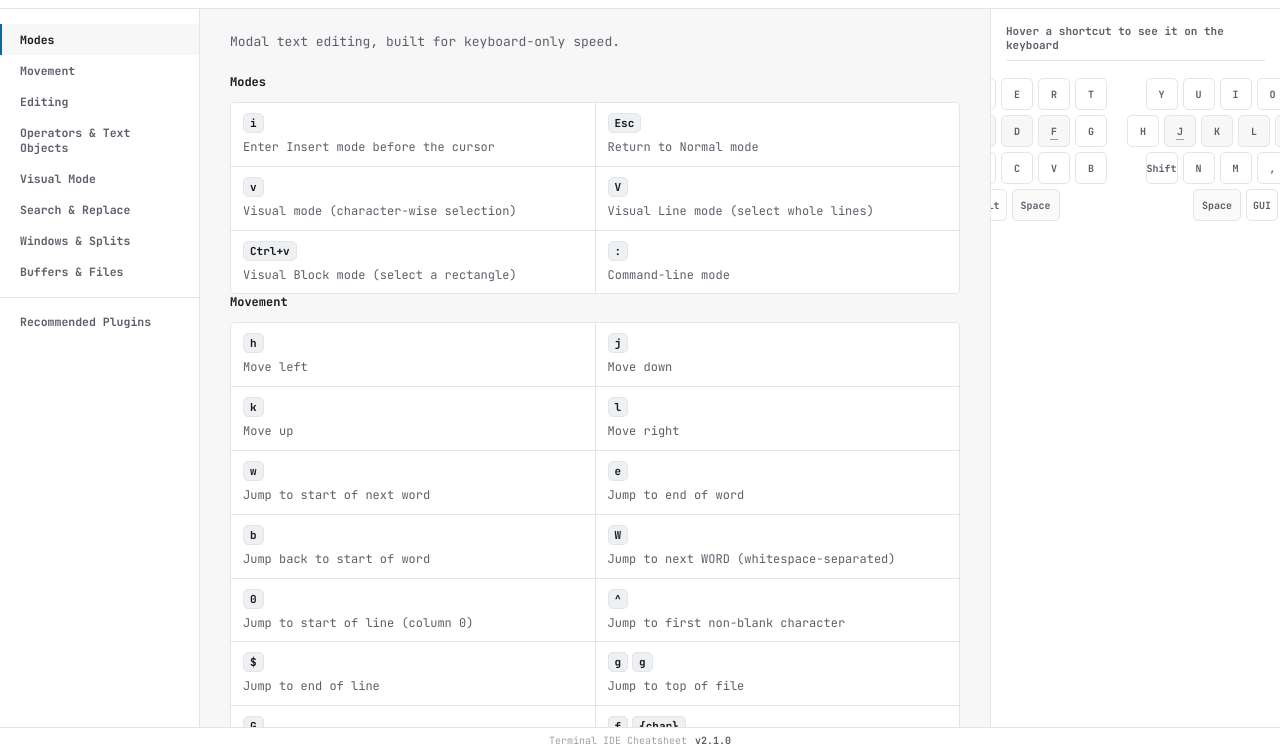
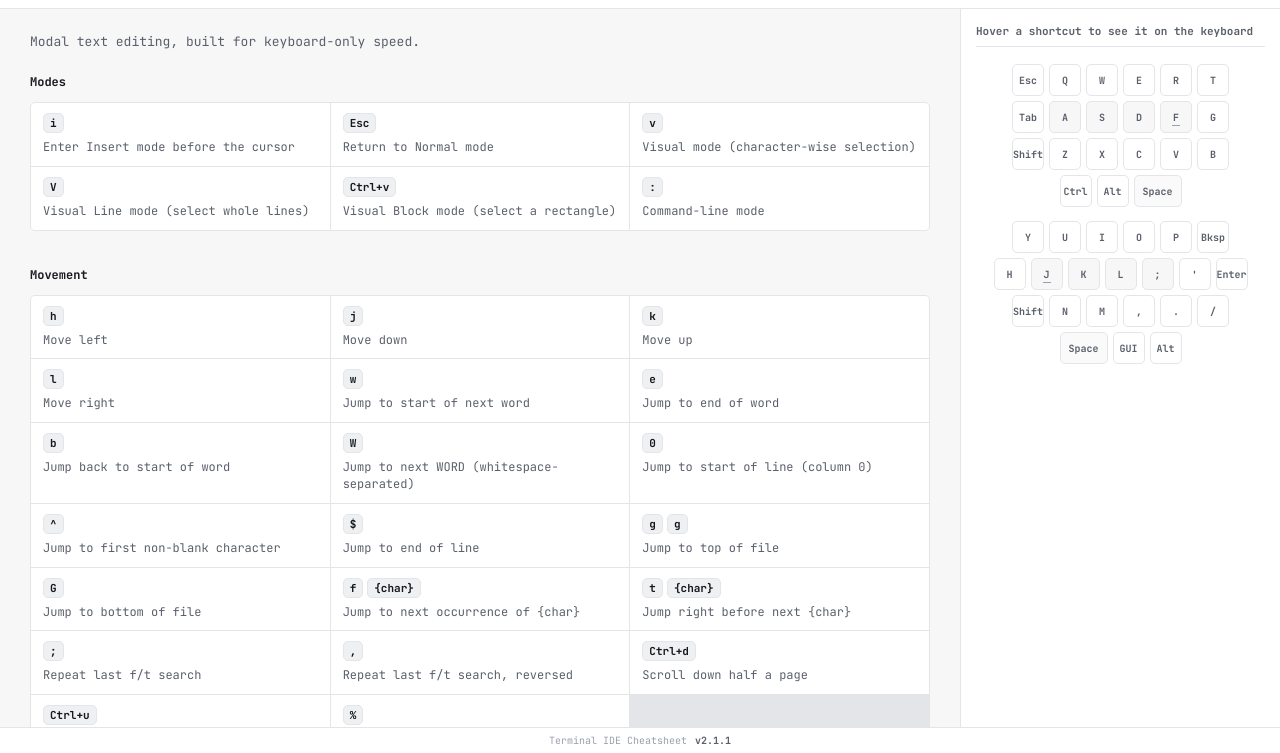
Before and after one commit to junjing02/vim-motions, a website: page index.html in a window 1280 px wide. Shown: the part 47-800 px from the top of the page. Drawn offline with Linux system fonts and the light colour scheme.

Commit message:
Fix keyboard panel + section spacing, hide category sidebar
- hide category sidebar (search/headings cover nav for now)
- add gap between subtopic sections (was 0)
- stack keyboard halves vertically so all keys fit (was clipped)
- widen keyboard panel to fit widest row
- distinct colors: blue = active/guidance, green = key pressed
- bump version to 2.1.1

```diff
--- a/css/style.css
+++ b/css/style.css
@@ -607,12 +607,13 @@ main.game-board {
   padding-bottom: 8px;
 }
 
+/* Stacked (not side-by-side): a 7-key row needs ~254px on its own, which a narrow
+   side panel can't fit twice across. Stacking keeps every key on screen. */
 .keyboard-split-wrapper {
-  display: grid;
-  grid-template-columns: 1fr 1fr;
-  gap: 20px;
+  display: flex;
+  flex-direction: column;
+  gap: 14px;
   padding: 5px 0;
-  justify-content: center;
 }
 
 .keyboard-half {
@@ -678,10 +679,11 @@ main.game-board {
   font-weight: bold;
 }
 
-/* Pressed Animation: inverted color */
+/* Pressed feedback: a distinct color from the blue "active/guidance" highlight above,
+   so "you just pressed this" reads differently from "this is the key to press" */
 .key-btn.key-pressed {
-  background-color: var(--text-primary);
-  border-color: var(--text-primary);
+  background-color: var(--accent-green);
+  border-color: var(--accent-green);
 }
 
 .key-btn.key-pressed span {
@@ -986,14 +988,10 @@ main.game-board {
   overflow: hidden;
 }
 
-/* Category Sidebar (Cheatsheet View) */
+/* Category Sidebar (Cheatsheet View) — hidden for now; category headings in the
+   main content plus search cover navigation without the extra panel. */
 .category-sidebar {
-  width: 200px;
-  flex-shrink: 0;
-  background-color: var(--bg-secondary);
-  border-right: 1px solid var(--border-default);
-  padding: 15px 0;
-  overflow-y: auto;
+  display: none;
 }
 
 .category-nav-item {
@@ -1032,6 +1030,13 @@ main.game-board {
   flex-direction: column;
   gap: 24px;
   background-color: var(--bg-primary);
+}
+
+/* Each category (subtopic) section needs clear separation from the next */
+#shortcut-sections {
+  display: flex;
+  flex-direction: column;
+  gap: 36px;
 }
 
 .tool-tagline {
@@ -1205,9 +1210,10 @@ main.game-board {
   display: none;
 }
 
-/* Shared Keyboard Panel (persistent across cheatsheet + practice views) */
+/* Shared Keyboard Panel (persistent across cheatsheet + practice views).
+   320px is the minimum to fit the widest key row (7 keys) without clipping. */
 .keyboard-panel {
-  width: 290px;
+  width: 320px;
   flex-shrink: 0;
   background-color: var(--bg-secondary);
   border-left: 1px solid var(--border-default);
@@ -1252,9 +1258,6 @@ main.game-board {
 }
 
 @media (max-width: 700px) {
-  .category-sidebar {
-    width: 150px;
-  }
   .shortcut-list {
     grid-template-columns: 1fr;
   }
--- a/js/app.js
+++ b/js/app.js
@@ -3,7 +3,7 @@
 // during the Neovim motions drill).
 
 // Keep in sync with the "version" field in package.json — shown in the page footer.
-const APP_VERSION = "2.1.0";
+const APP_VERSION = "2.1.1";
 
 let currentTool = "neovim";
 
--- a/package.json
+++ b/package.json
@@ -1,6 +1,6 @@
 {
   "name": "terminal-ide-cheatsheet",
-  "version": "2.1.0",
+  "version": "2.1.1",
   "description": "A searchable cheatsheet for Neovim, tmux, and lazygit shortcuts and curated plugins, with an interactive keyboard preview and a Vim motions practice drill.",
   "main": "server.js",
   "scripts": {
```
